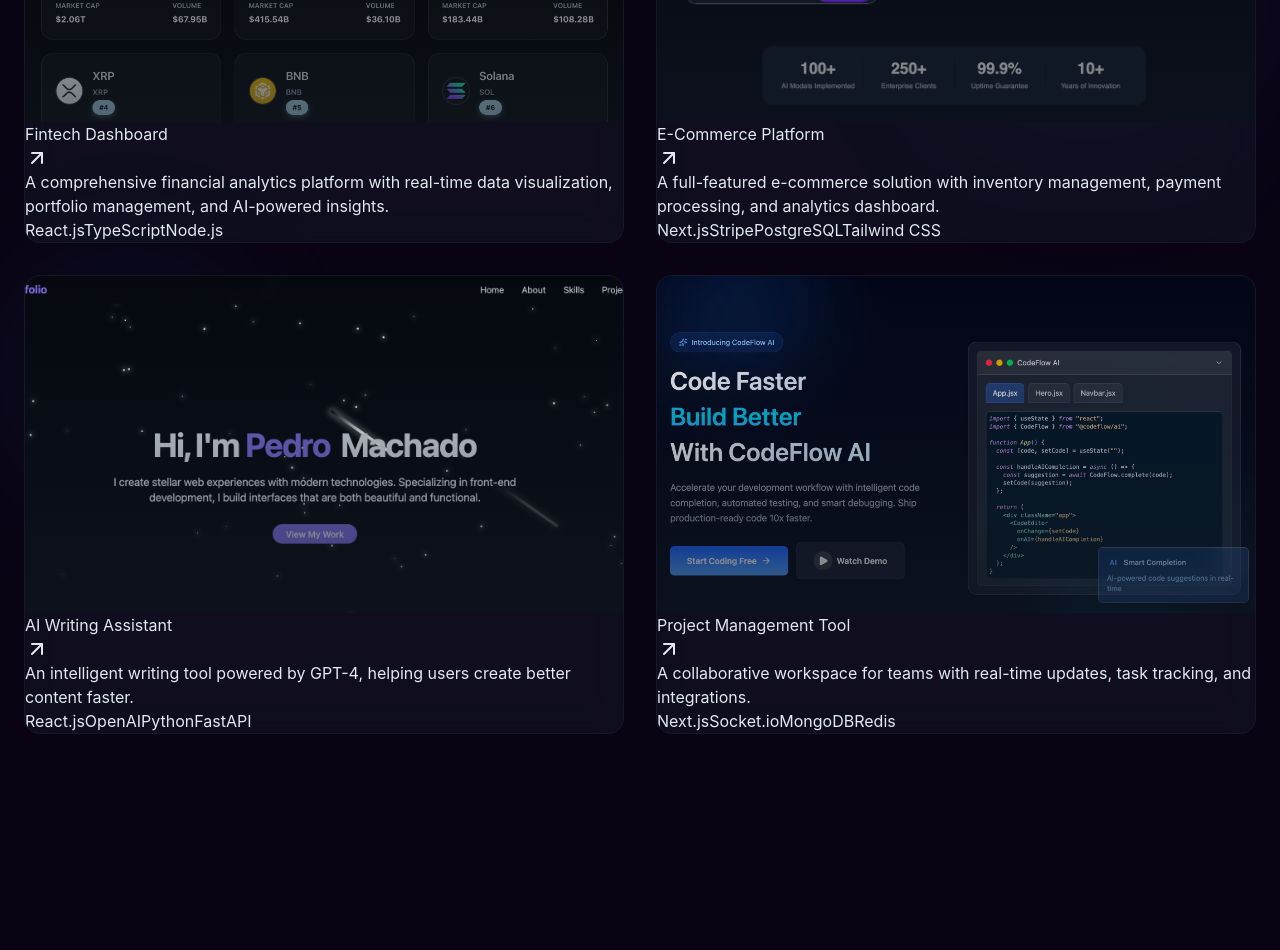
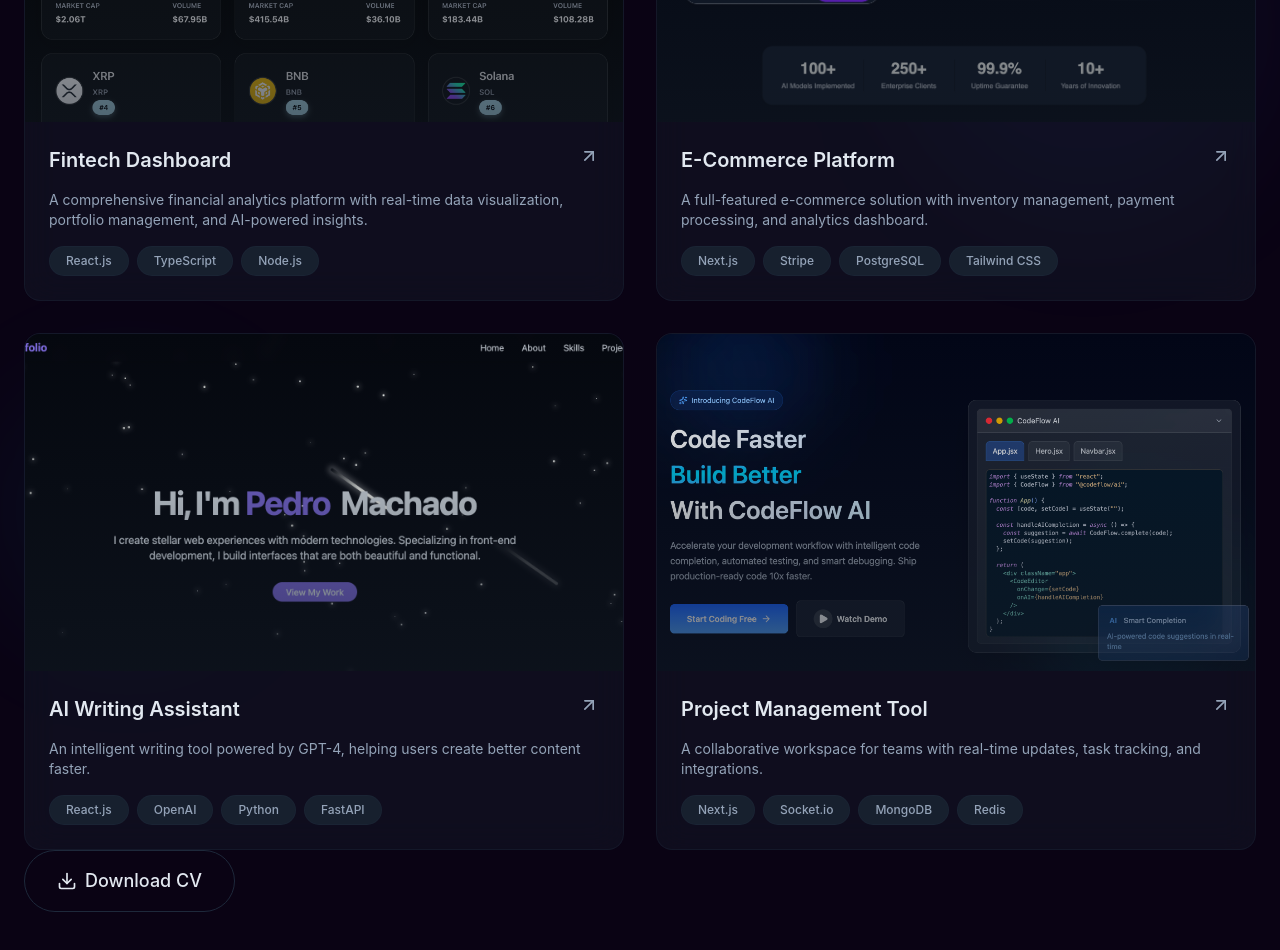
Before and after one commit to noahnoahnoahtran/Web_Dev, a React (Vite) app in the folder Website/10_portfolio/: page / in a window 1280 px wide. Shown: the part 2560-3510 px from the top of the page. Before the commit the page ends 3422 px from the top, so only its background shows below. Built offline with nearby package versions, Linux system fonts and the light colour scheme.

Commit message:
style(projects/content): add styling to project content

```diff
--- a/Website/10_portfolio/src/sections/Projects.jsx
+++ b/Website/10_portfolio/src/sections/Projects.jsx
@@ -1,3 +1,4 @@
+import { AnimatedBorderButton } from "@/components/AnimatedBorderButton.jsx";
 import { ArrowUpRight, Github } from "lucide-react";
 
 const projects = [
@@ -96,21 +97,35 @@
               </div>
 
               {/* Content */}
-              <div>
-                <div>
-                  <h3>{project.title}</h3>
-                  <ArrowUpRight />
+              <div className="p-6 space-y-4">
+                <div className="flex items-start justify-between">
+                  <h3 className="text-xl font-semibold group-hover:text-primary transition:colors">
+                    {project.title}
+                  </h3>
+                  <ArrowUpRight className="w-5 h-5 text-muted-foreground group-hover:text-primary group-hover:translate-x-1 group-hover:translate-y-1 transition-all" />
                 </div>
-                <p>{project.description}</p>
-                <div>
+                <p className="text-muted-foreground text-sm">
+                  {project.description}
+                </p>
+                <div className="flex flex-wrap gap-2">
                   {project.tags.map((tag, tagIndex) => (
-                    <span>{tag}</span>
+                    <span
+                      key={tagIndex}
+                      className="px-4 py-1.5 rounded-full bg-surface text-xs font-medium border border-border/50 text-muted-foreground hover:border-primary/50 hover:text-primary transition-all duration-300"
+                    >
+                      {tag}
+                    </span>
                   ))}
                 </div>
               </div>
             </div>
           ))}
         </div>
+
+        {/* View All CTA Button */}
+        <div>
+          <AnimatedBorderButton />
+        </div>
       </div>
     </section>
   );
```
